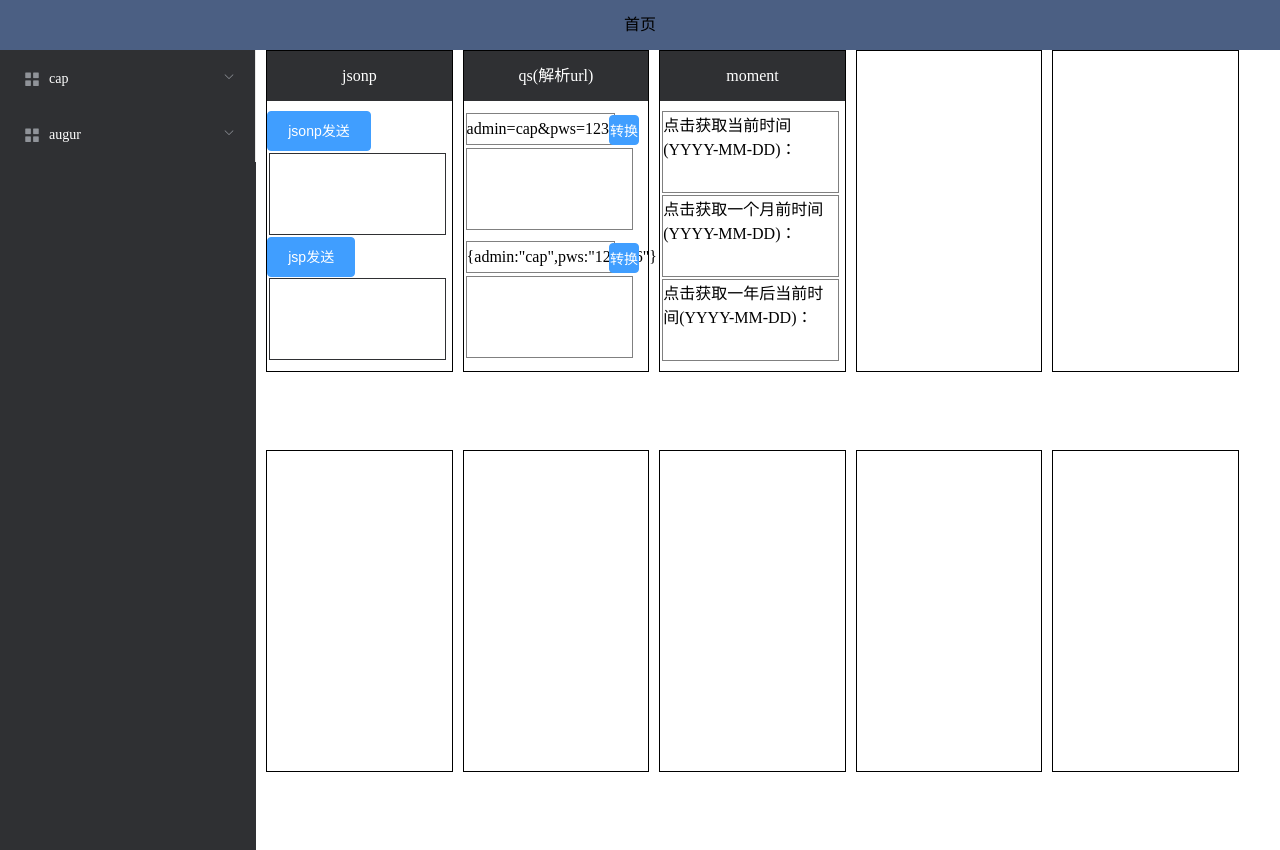
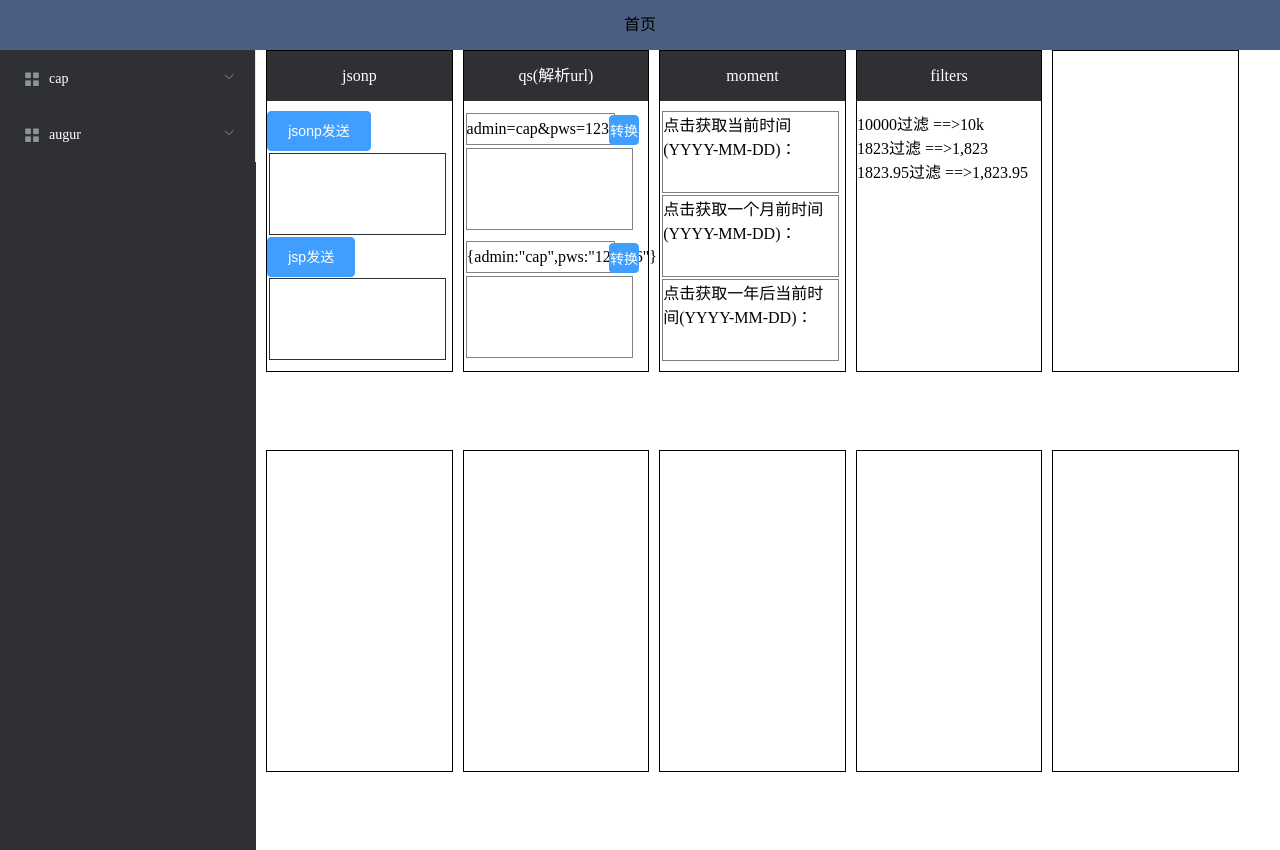
Before and after one commit to lyt-art/test_vue3, a Vue app: page /test in a window 1280 px wide. Built offline with nearby package versions, Linux system fonts and the light colour scheme; what vue-jsonp would draw is missing.

Commit message:
feature:（自定义filters使用）

```diff
--- /dev/null
+++ b/src/filters/index.js
@@ -0,0 +1,250 @@
+//全局过滤器，由main.js 统一注册
+
+/**
+ * 测试用
+ */
+export const filterAdd1 = (value, type) => {
+  return `$${value}${type}`;
+};
+/**
+ * Show plural label if time is plural number
+ * @param {number} time
+ * @param {string} label
+ * @return {string}
+ */
+function pluralize(time, label) {
+  if (time === 1) {
+    return time + label;
+  }
+  return `${time}${label}s`;
+}
+
+/**
+ * @param {number} time
+ */
+export function timeAgo(time) {
+  const between = Date.now() / 1000 - Number(time);
+  if (between < 3600) {
+    return pluralize(~~(between / 60), " minute");
+  } else if (between < 86400) {
+    return pluralize(~~(between / 3600), " hour");
+  } else {
+    return pluralize(~~(between / 86400), " day");
+  }
+}
+
+/**
+ * Number formatting
+ * like 10000 => 10k
+ * @param {number} num
+ * @param {number} digits
+ */
+export function numberFormatter(value, digits) {
+  const si = [
+    { value: 1e18, symbol: "E" },
+    { value: 1e15, symbol: "P" },
+    { value: 1e12, symbol: "T" },
+    { value: 1e9, symbol: "G" },
+    { value: 1e6, symbol: "M" },
+    { value: 1e3, symbol: "k" }
+  ];
+  for (let i = 0; i < si.length; i += 1) {
+    if (value >= si[i].value) {
+      return (
+        (value / si[i].value)
+          .toFixed(digits)
+          .replace(/\.0+$|(\.[0-9]*[1-9])0+$/, "$1") + si[i].symbol
+      );
+    }
+  }
+  return value.toString();
+}
+/**
+ * Upper case first char
+ * @param {String} string
+ */
+export function uppercaseFirst(value) {
+  return value.charAt(0).toUpperCase() + value.slice(1);
+}
+
+// 格式化 千分位函数
+export function strToNumFormat(value) {
+  if (value === null || value === "") {
+    return 0;
+  } else {
+    if (parseFloat(value).toLocaleString() === "NaN") {
+      return value;
+    }
+    return parseFloat(value).toLocaleString();
+  }
+}
+
+// 数字用，隔开（千分位加逗号）
+export function numFormat(num) {
+  var c =
+    num.toString().indexOf(".") !== -1
+      ? num.toLocaleString()
+      : num.toString().replace(/(\d)(?=(?:\d{3})+$)/g, "$1,");
+  return c;
+}
+
+/**
+ * 10000 => "10,000"
+ */
+// export function toThousands(_num) {
+//   if (_num == undefined || _num == null) {
+//     _num = "---";
+//   }
+//   let str = `${_num}`;
+//   let newStr = "";
+//   let count = 0;
+//   const reg = new RegExp("[\\u4E00-\\u9FFF]+", "g");
+//   // 当数字是整数
+//   if (str.indexOf(".") == -1) {
+//     if (reg.test(str)) {
+//       if (str.indexOf("/") != -1) {
+//         let lineData = str.split("/");
+//         str = lineData[0];
+//         hasLine = true;
+//       }
+//       var arr = [];
+//       var i = 0;
+//       while (i < str.length) {
+//         var s = "";
+//         while (str.charCodeAt(i) < 256) {
+//           s = s + str.charAt(i);
+//           i += 1;
+//         }
+//         arr.push(s);
+//         var s = "";
+//         while (str.charCodeAt(i) > 256) {
+//           s = s + str.charAt(i);
+//           i += 1;
+//         }
+//         arr.push(s);
+//       }
+//       for (let i = arr[0].length - 1; i >= 0; i--) {
+//         if (count % 3 == 0 && count != 0) {
+//           newStr = `${arr[0].charAt(i)},${newStr}`;
+//         } else {
+//           newStr = arr[0].charAt(i) + newStr;
+//         }
+//         count += 1;
+//       }
+//       if (hasLine) {
+//         str = `${newStr + arr[1]}/${lineData[1]}`; //自动补小数点后两位
+//       } else {
+//         str = newStr + arr[1]; //自动补小数点后两位
+//       }
+//       return str;
+//     } else {
+//       for (let i = str.length - 1; i >= 0; i--) {
+//         if (count % 3 == 0 && count != 0) {
+//           newStr = `${str.charAt(i)},${newStr}`;
+//         } else {
+//           newStr = str.charAt(i) + newStr;
+//         }
+//         count += 1;
+//       }
+//       str = newStr; //自动补小数点后两位
+//       return str;
+//     }
+//   }
+//   // 当数字带有小数
+//   else {
+//     if (reg.test(str)) {
+//       let hasLine = false;
+//       if (str.indexOf("/") != -1) {
+//         var lineData = str.split("/");
+//         str = lineData[0];
+//         hasLine = true;
+//       }
+//       var arr = [];
+//       var i = 0;
+//       while (i < str.length) {
+//         var s = "";
+//         while (str.charCodeAt(i) < 256) {
+//           s = s + str.charAt(i);
+//           i += 1;
+//         }
+//         arr.push(s);
+//         var s = "";
+//         while (str.charCodeAt(i) > 256) {
+//           s = s + str.charAt(i);
+//           i += 1;
+//         }
+//         arr.push(s);
+//       }
+//       for (let i = arr[0].indexOf(".") - 1; i >= 0; i--) {
+//         if (count % 3 == 0 && count != 0) {
+//           newStr = `${arr[0].charAt(i)},${newStr}`;
+//         } else {
+//           newStr = arr[0].charAt(i) + newStr; //逐个字符相接起来
+//         }
+//         count += 1;
+//       }
+//       arr[0] = newStr + `${arr[0]}00`.substr(`${arr[0]}00`.indexOf("."), 3);
+//       if (hasLine) {
+//         str = `${arr[0]}${arr[1]}/${lineData[1]}`;
+//       } else {
+//         str = arr[0] + arr[1];
+//       }
+//       return str;
+//     } else {
+//       for (let i = str.indexOf(".") - 1; i >= 0; i--) {
+//         if (count % 3 == 0 && count != 0) {
+//           newStr = `${str.charAt(i)},${newStr}`;
+//         } else {
+//           newStr = str.charAt(i) + newStr; //逐个字符相接起来
+//         }
+//         count += 1;
+//       }
+//       str = newStr + `${str}00`.substr(`${str}00`.indexOf("."), 3);
+//       return str;
+//     }
+//   }
+// }
+// export function toThousands(_num) {
+//     if(_num==undefined||_num==null){
+//         _num = '---';
+//     }
+//     let str = _num+'';
+//     let newStr = "";
+//     let count = 0;
+//     // 当数字是整数
+//     if (str.indexOf(".") == -1) {
+//         for (let i = str.length - 1; i >= 0; i--) {
+//             if (count % 3 == 0 && count != 0) {
+//                 newStr = str.charAt(i) + "," + newStr;
+//             } else {
+//                 newStr = str.charAt(i) + newStr;
+//             }
+//             count += 1;
+//         }
+//         str = newStr ; //自动补小数点后两位
+//         return str;
+//     }
+//     // 当数字带有小数
+//     else {
+//         for (let i = str.indexOf(".") - 1; i >= 0; i--) {
+//             if (count % 3 == 0 && count != 0) {
+//                 newStr = str.charAt(i) + "," + newStr;
+//             } else {
+//                 newStr = str.charAt(i) + newStr; //逐个字符相接起来
+//             }
+//             count += 1;
+//         }
+//         str = newStr + (str + "00").substr((str + "00").indexOf("."), 3);
+//         return str;
+//     }
+// }
+/**
+ * 南沙 => "南沙区"
+ */
+export function areaFormat(area) {
+  if (area.indexOf("区") !== -1) {
+    return area;
+  } else {
+    return `${area}区`;
+  }
+}
--- a/src/main.js
+++ b/src/main.js
@@ -29,6 +29,10 @@ import moment from "moment";
 Vue.prototype.$moment = moment;
 
 // 自定义全局过滤器 使用{{变量 | 过滤器名称}}
+import * as filters from "./filters/index";
+Object.keys(filters).forEach(key => {
+  Vue.filter(key, filters[key]);
+});
 
 Vue.config.productionTip = false;
 
--- a/src/views/test/Test.vue
+++ b/src/views/test/Test.vue
@@ -26,17 +26,28 @@
     </div>
     <div class="box moment">
       <div class="title">moment</div>
-      <div class="text" @click="getTime(1)">
+      <div @click="getTime(1)" class="text">
         点击获取当前时间(YYYY-MM-DD)：<span>{{ moment_res }}</span>
       </div>
-      <div class="text" @click="getTime(2)">
+      <div @click="getTime(2)" class="text">
         点击获取一个月前时间(YYYY-MM-DD)：<span>{{ moment_res1 }}</span>
       </div>
-      <div class="text" @click="getTime(3)">
+      <div @click="getTime(3)" class="text">
         点击获取一年后当前时间(YYYY-MM-DD)：<span>{{ moment_res2 }}</span>
       </div>
     </div>
-    <div class="box"></div>
+    <div class="box filters">
+      <div class="title">filters</div>
+      <div class="text">
+        10000过滤 ==><span>{{ 10000 | numberFormatter }}</span>
+      </div>
+      <div class="text">
+        1823过滤 ==><span>{{ 1823 | strToNumFormat }}</span>
+      </div>
+      <div class="text">
+        1823.95过滤 ==><span>{{ 1823.95 | numFormat }}</span>
+      </div>
+    </div>
     <div class="box"></div>
     <div class="box"></div>
     <div class="box"></div>
@@ -56,7 +67,8 @@ export default {
       qsParse_res: null,
       moment_res: null,
       moment_res1: null,
-      moment_res2: null
+      moment_res2: null,
+      filter_res: null
     };
   },
   methods: {
```
